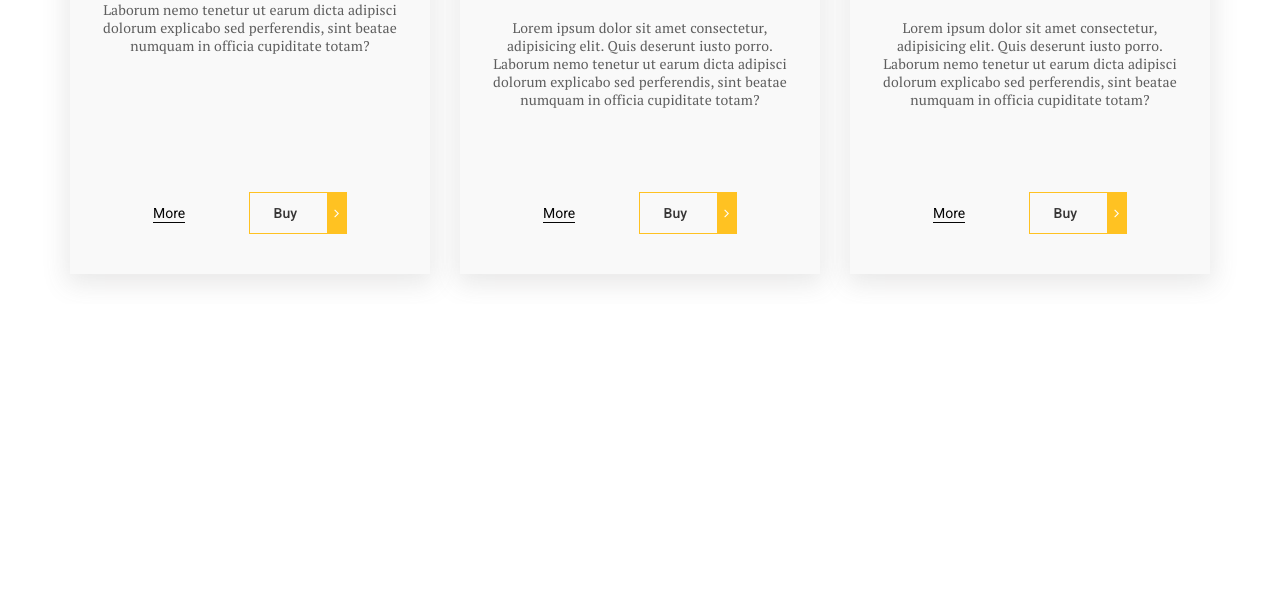
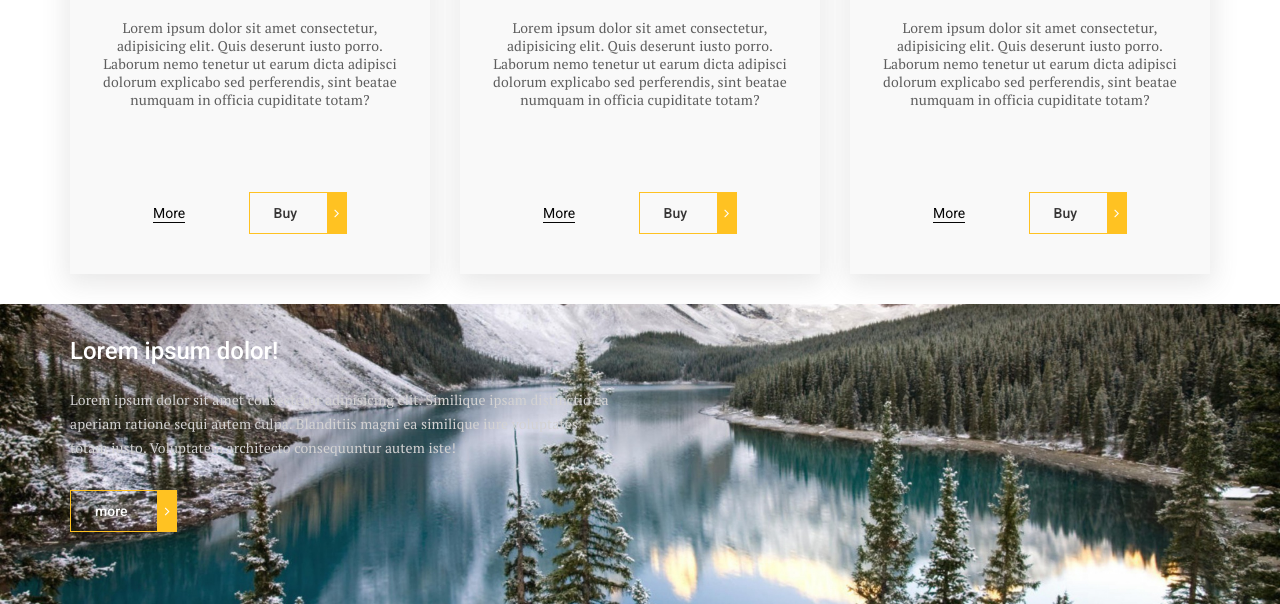
Before and after one commit to ArtyomMedvedev15/LandingPage, a plain HTML site: page index.html in a window 1280 px wide. Shown: the part 951-1555 px from the top of the page. Before the commit the page ends 1255 px from the top, so only its background shows below. Drawn offline with nearby package versions, Linux system fonts and the light colour scheme; files whose address does not match are found by name.

Commit message:
Add section aboutUs

```diff
--- a/css/style.css
+++ b/css/style.css
@@ -315,3 +315,35 @@ header{
     border-bottom: 1px solid #050505;
     margin-right: 60px;
 }
+.about{
+    background-image: url(../img/bgAbout.jpg);
+    background-size: cover;
+    background-position: center ;
+    min-height: 300px;
+    background-repeat: no-repeat;
+    padding: 25px 0px 45px;
+
+}
+
+.about__inner{
+    max-width: 545px;
+}
+.about__title{
+    padding: 10px 0px 25px;
+    font-size: 24px;
+    line-height: 24px;
+    color:#fff;
+    font-weight: 500;
+    font-family: 'Roboto',sans-serif;
+
+}
+.about__text{
+    margin-bottom: 30px;
+    line-height: 24px;
+    letter-spacing: 0.1px;
+    color: #d3d2d2;
+}
+
+.about__btn .default-btn::after{
+    color:#000;
+}
--- a/index.html
+++ b/index.html
@@ -117,7 +117,7 @@
             <div class="services__items">
                 <div class="services__item">
                     <img src="img/about-1.png" alt="AboutLogo" srcset="">
-                    <div class=services__item-title">
+                    <div class="services__item-title">
                         Lorem lorem
                     </div>
                     <div class="services__item-text">
@@ -172,6 +172,25 @@
             </div>
         </div>
     </section>
+
+    <section class="about">
+        <div class="container">
+            <div class="about__inner">
+                <div class="about__title">
+                    Lorem ipsum dolor!
+                </div>
+                <div class="about__text">
+                    Lorem ipsum dolor sit amet consectetur adipisicing elit. Similique ipsam distinctio ea aperiam
+                    ratione
+                    sequi autem culpa. Blanditiis magni ea similique iure voluptates totam iusto. Voluptatem architecto
+                    consequuntur autem iste!
+                </div>
+                <a class="about__btn default-btn" href="#">
+                    more
+                </a>
+            </div>
+        </div>
+    </section>
     <div id="modal">
         <h2>hello</h2>
     </div>
```
Also changed, not shown: img/bgAbout.jpg (added).
